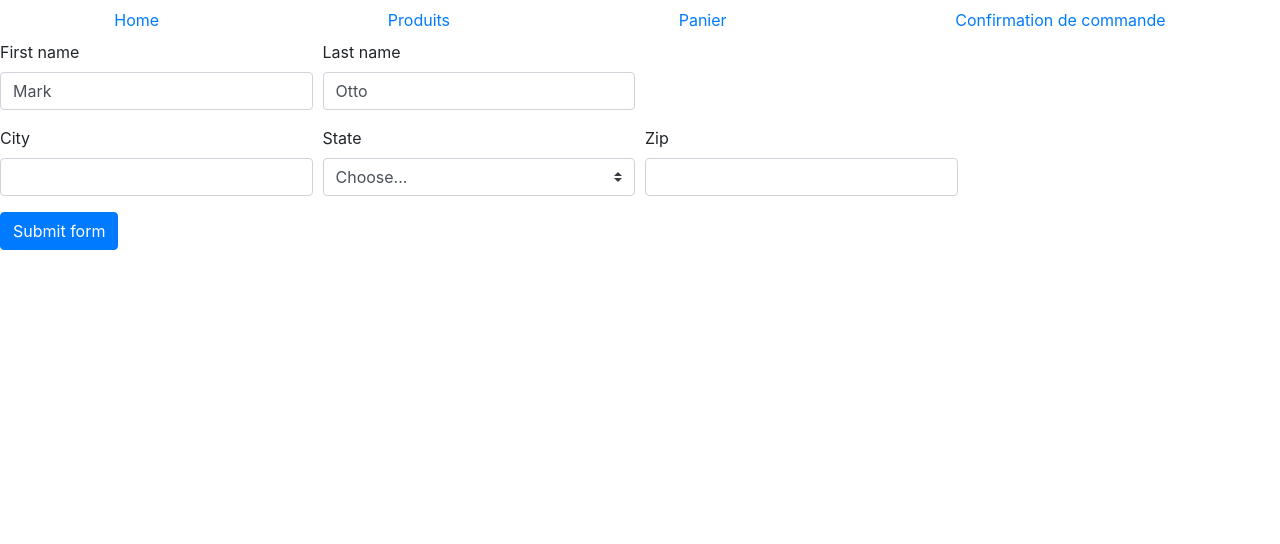
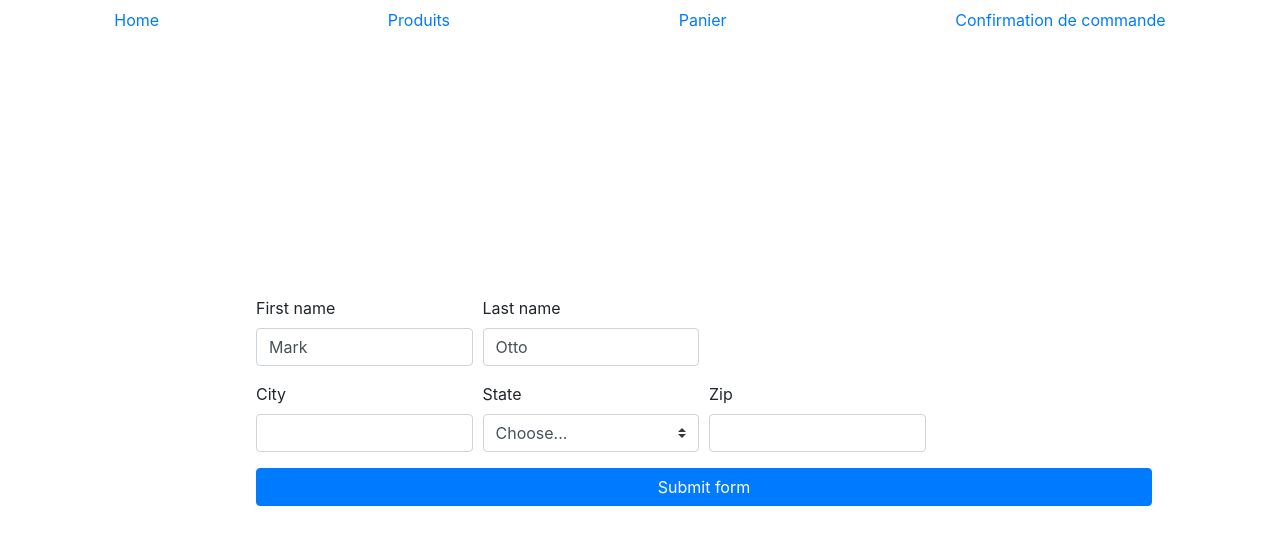
Before and after one commit to davidubik/mvp_Ecommerce, a plain HTML site: page front/pages/panier.html in a window 1280 px wide. Drawn offline with nearby package versions, Linux system fonts and the light colour scheme; files whose address does not match are found by name.

Commit message:
Petite mise en page du formulaire en Css.

```diff
--- a/front/css/styles.css
+++ b/front/css/styles.css
@@ -4,3 +4,14 @@ img
     width: 500px;
     margin-top: 10%;
 }
+
+/*FORMULAIRE*/
+
+form
+{
+    width: 70%;
+    margin-left: 20%;
+    margin-top: 20%;
+    display: flex;
+    flex-direction: column;
+}
```
